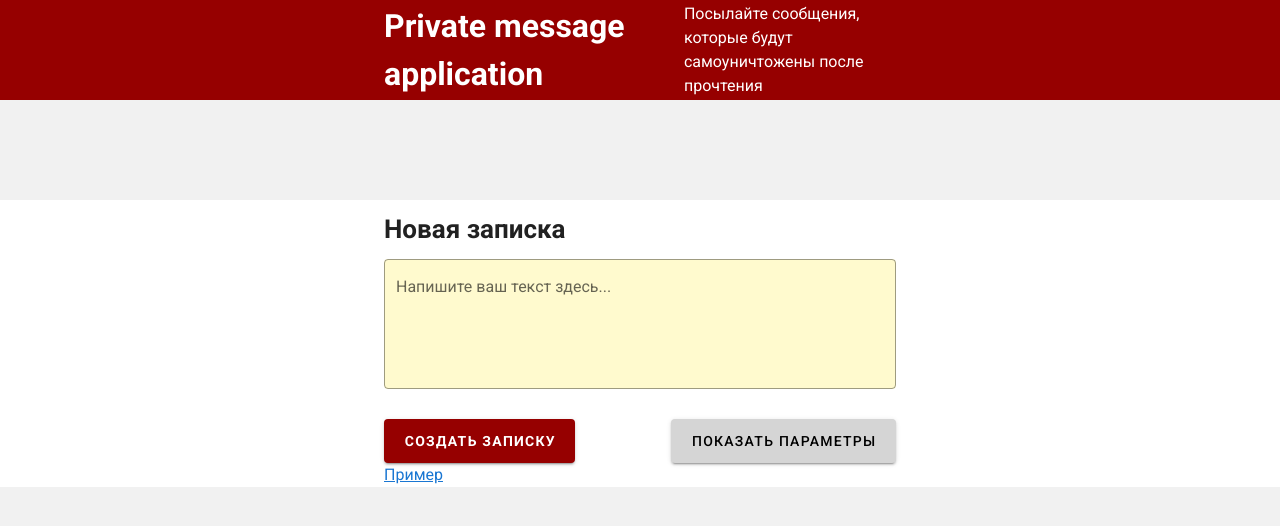
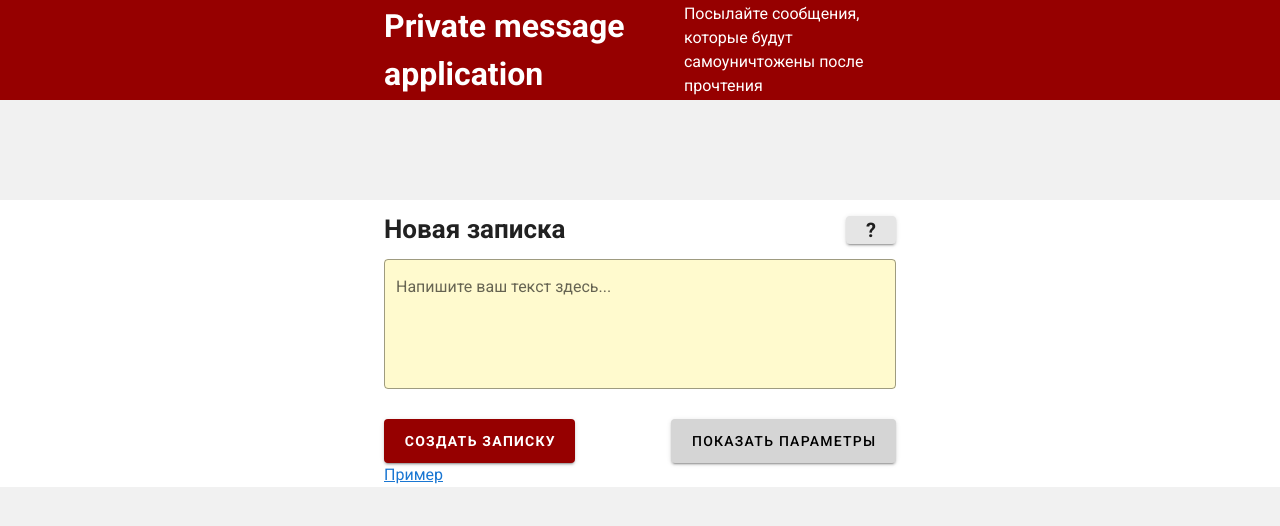
Before and after one commit to Alibek-dev/one-tm-url, a Vue app: page / in a window 1280 px wide. Shown: the top 526 px of the page. Built offline with nearby package versions, Linux system fonts and the light colour scheme.

Commit message:
added button with discription

```diff
--- a/src/components/pages/Home page/Home.vue
+++ b/src/components/pages/Home page/Home.vue
@@ -1,20 +1,54 @@
 <template>
     <div>
-        <FormMessage/>
+        <div class="wrap">
+            <h3>Новая записка</h3>
+            <v-btn small color="#E5E5E5" class="btn-discription" @click="showDiscription = !showDiscription">?</v-btn>
+        </div>
+        <p v-if="showDiscription">
+            С помощью Private message appliction вы можете посылать записки, которые самоуничтожаются после того, как их прочитают.<br>
+            1. Напишите записку ниже, зашифруйте её и получите ссылку.<br>
+            2. Отправьте ссылку тому, кто должен прочесть записку.<br>
+            3. Записка самоуничтожится после того, как её прочитают.<br><br>
+
+            Нажав кнопку "параметры", вы можете указать пароль для дешифрования записки, установить срок её действия и настроить уведомление о прочтении, когда записка будет уничтожена.
+        </p>
+        <MessageForm/>
         <router-link to="/template">Пример</router-link>
     </div>
 </template>
 
 <script>
-    import FormMessage from "./FormMessage";
+    import MessageForm from "./MessageForm";
     export default {
         name: "Home",
         components: {
-            FormMessage
+            MessageForm
         },
+        data: () => ({
+           showDiscription: false,
+        }),
     }
 </script>
 
 <style scoped>
+    h3 {
+        font-size: 26px;
+        margin: 10px 0 10px 0;
+    }
 
+    .btn-discription {
+        font-size: 20px;
+        font-weight: bold;
+    }
+
+    .wrap {
+        display: flex;
+        justify-content: space-between;
+        align-items: center;
+    }
+
+    p {
+        background-color: #EEEEEE;
+        padding: 10px;
+    }
 </style>
--- a/src/components/pages/Home page/FormMessage.vue
+++ b/src/components/pages/Home page/MessageForm.vue
@@ -1,7 +1,5 @@
 <template>
     <form @submit.prevent="submitHandler">
-        <h3>Новая записка</h3>
-
         <v-textarea
                 label="Напишите ваш текст здесь..."
                 clearable
@@ -37,8 +35,7 @@
 
         <div class="buttons">
             <v-btn
-                    large
-                    color="#960000"
+                    large color="#960000"
                     class="btn-create"
                     type="submit"
             >Создать записку</v-btn>
@@ -55,7 +52,7 @@
     import {required} from 'vuelidate/lib/validators';
 
     export default {
-        name: "FormMessage",
+        name: "MessageForm",
         data: () => ({
             message: '',
             itemsWhenDestroyed: ['После прочтения', 'Спустя 1 час', 'Спустя 24 часа', 'Спустя 7 дней', 'Спустя 30 дней'],
@@ -92,11 +89,6 @@
 </script>
 
 <style scoped>
-    h3 {
-        font-size: 26px;
-        margin: 10px 0 10px 0;
-    }
-
     .buttons {
         display: flex;
         justify-content: space-between;
@@ -112,9 +104,4 @@
         color: black;
         font-size: 14px;
     }
-
-    .params-dest {
-        display: flex;
-
-    }
 </style>
```
